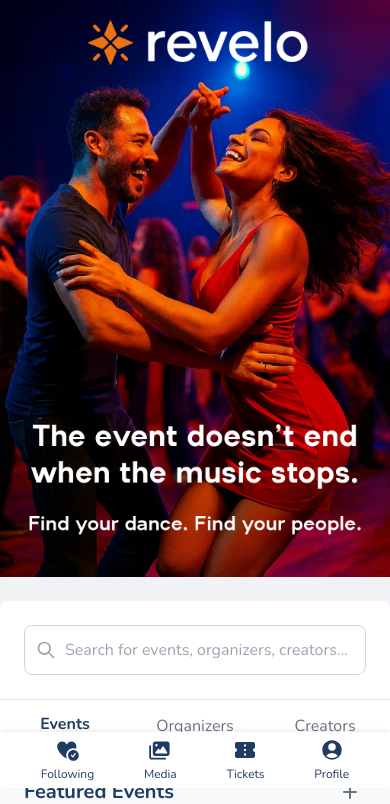
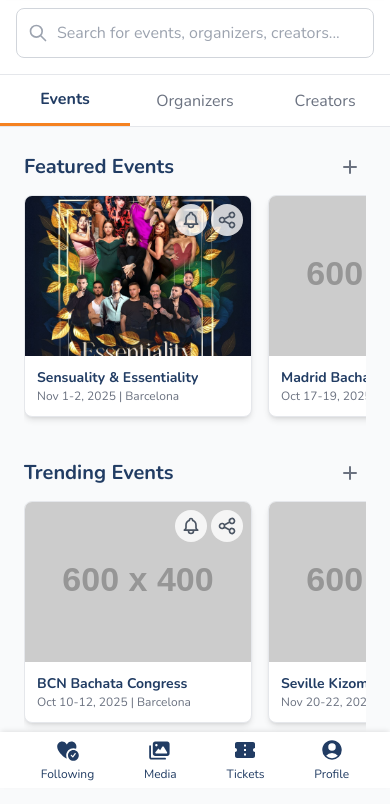
Before and after one commit to luttymedia/revelti-mockup, a plain HTML site: page ReveloMockup/homePage.html in a window 390 px wide. Shown: the part 56-860 px from the top of the page. Drawn offline with nearby package versions, Linux system fonts and the light colour scheme; placeholder pictures from the web are drawn by us.

Commit message:
Changes to homePage Banner * Eliminated homeBanner from mobile view * Made a horizontal for desktop view

```diff
--- a/ReveloMockup/homePage.html
+++ b/ReveloMockup/homePage.html
@@ -18,16 +18,22 @@
 <body class="antialiased text-gray-800">
 <div id="navbar-placeholder"></div>
 
-    <!-- Full-width Main Banner -->
-    <div class="max-w-2xl mx-auto mb-6 overflow-hidden">
-         <img src="images/homeBanner.jpeg" alt="Revelo Banner: Find your dance. Find your people." class="w-full h-auto">
+    <!--
+        Full-width Main Banner
+        This banner is now a layered component, using a background image,
+        a logo, and text. It is hidden by default on small screens
+        and becomes visible on large screens using the Tailwind 'lg:block' class.
+    -->
+    <div class="relative hidden lg:block max-w-2xl lg:max-w-7xl mx-auto overflow-hidden">
+        <!-- Banner Image (hidden on small screens) -->
+        <img src="images/banner1200x400.png" alt="Revelo Banner: Find your dance. Find your people." class="w-full h-auto object-cover">
     </div>
 
     <!-- Main container with a max-width for larger screens -->
-    <div class="max-w-2xl lg:max-w-7xl mx-auto bg-white shadow-lg rounded-lg overflow-hidden">
+    <div class="max-w-2xl lg:max-w-7xl mx-auto bg-white shadow-lg overflow-hidden">
 
         <!-- Header Section -->
-        <header class="p-6">
+        <header class="p-4">
             <!-- Search Bar -->
             <div class="relative">
                 <input type="text" placeholder="Search for events, organizers, creators..." class="w-full p-3 pl-10 border border-gray-300 rounded-lg focus:outline-none focus:ring-2 focus:ring-revelo-orange">
```
Also changed, not shown: ReveloMockup/images/banner1200x400.png (added).
